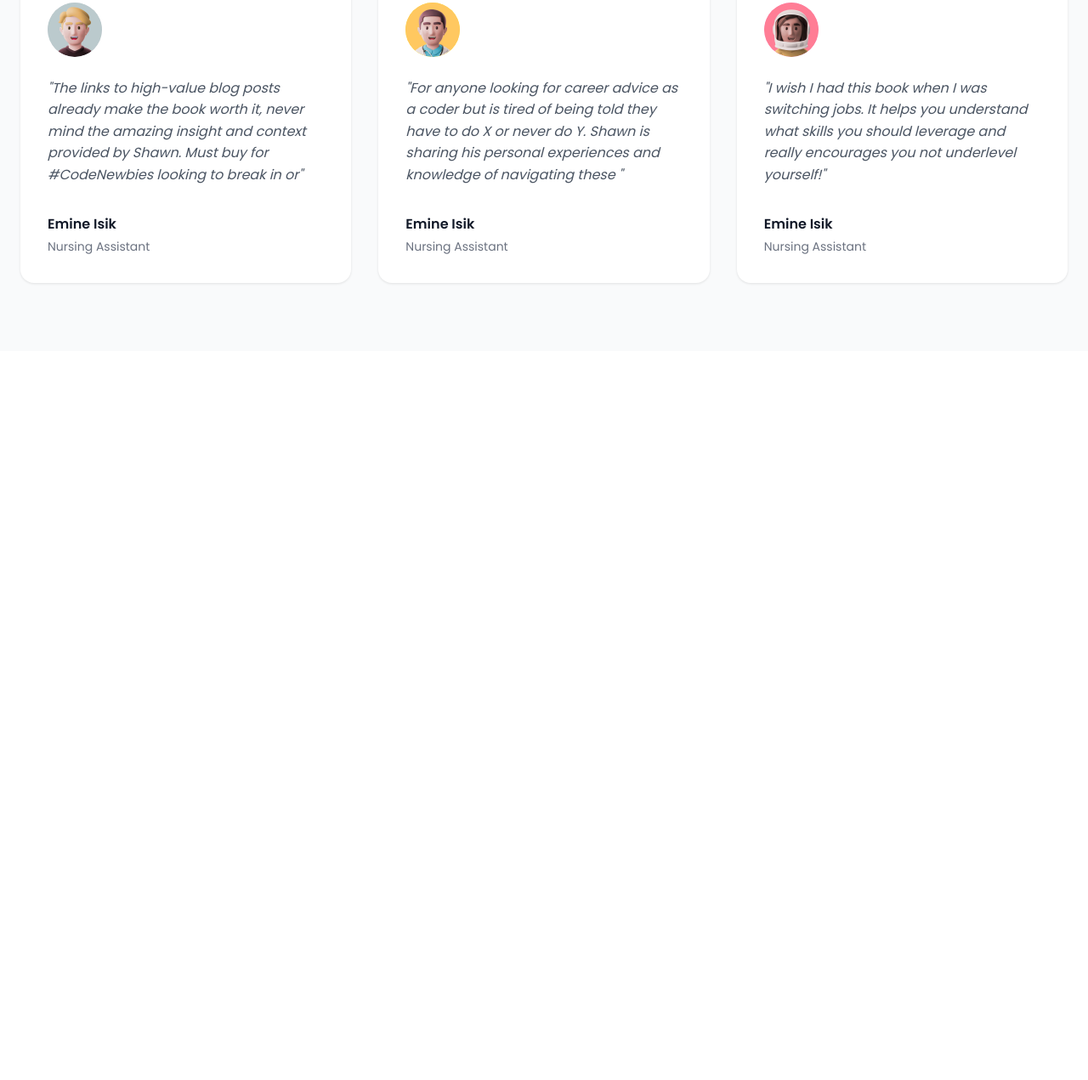
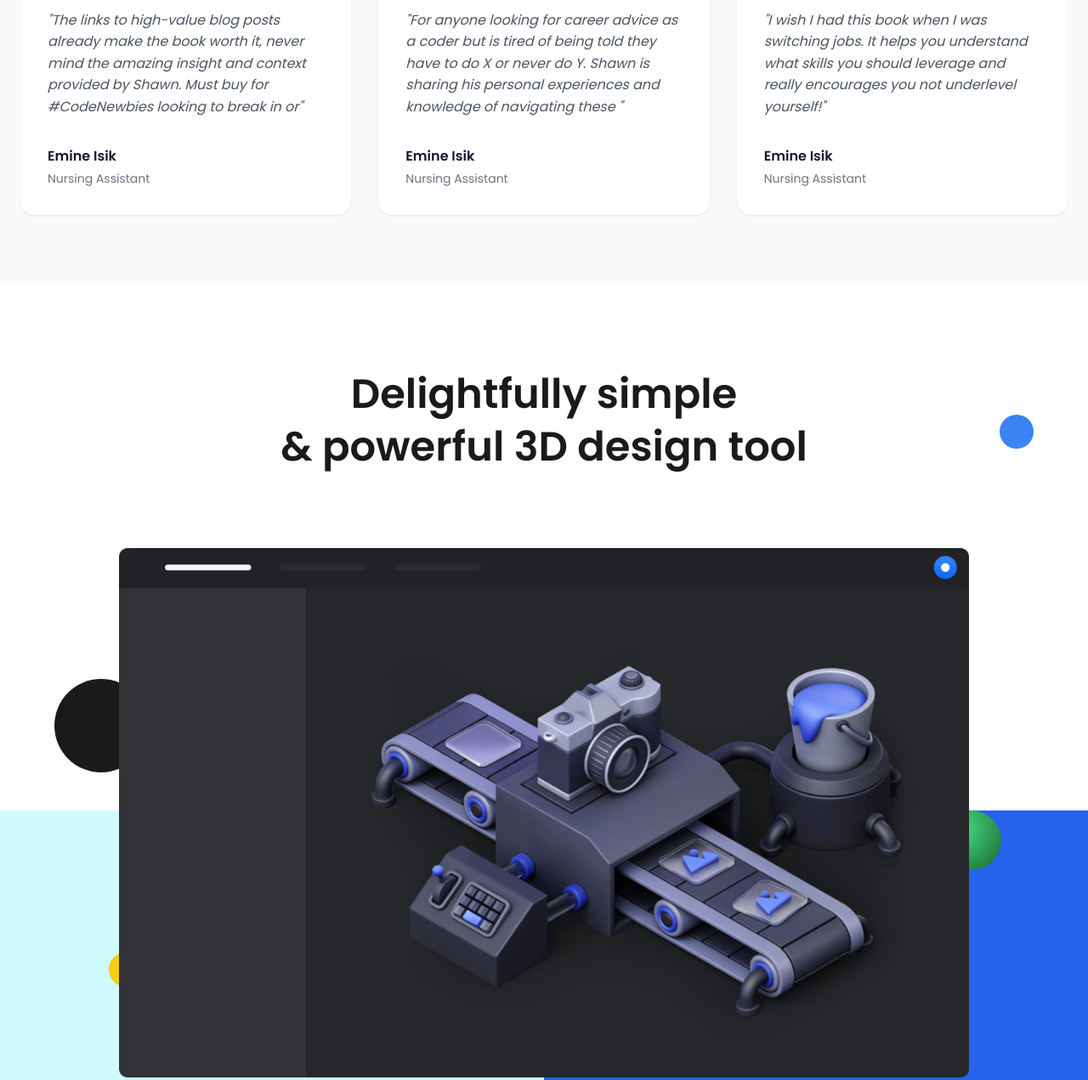
Before and after one commit to sanjayagayan/Paradox-Landing-Page, a website built with Vite: page index.html in a window 1280 px wide. Shown: the part 5561-6832 px from the top of the page at 85% size. Before the commit the page ends 5974 px from the top, so only its background shows below. Built offline with nearby package versions, Linux system fonts and the light colour scheme.

Commit message:
Completed - Showcase Design Tool Component with fully responsive

```diff
--- a/index.html
+++ b/index.html
@@ -461,6 +461,25 @@
       </section>
 
       <section class="showcase">
+        <div class="showcase__bg-split"></div>
+
+        <div class="showcase__circle showcase__circle--black"></div>
+        <div class="showcase__circle showcase__circle--yellow"></div>
+        <div class="showcase__circle showcase__circle--blue"></div>
+        <div class="showcase__circle showcase__circle--green"></div>
+
+        <div class="showcase__container">
+          <div class="showcase__header">
+            <h1 class="showcase__title">
+              Delightfully simple <br>
+              & powerful 3D design tool
+            </h1>
+          </div>
+
+          <div class="showcase__mockup">
+                <img src="./src/assets/showcase.avif" alt="3D design tool interface" class="viewport__image">
+          </div>
+        </div>
       </section>
 
       <section class="cta">
--- /dev/null
+++ b/src/styles/layout/_showcase.scss
@@ -0,0 +1,130 @@
+@use "../abstracts/variables" as *;
+
+.showcase {
+  position: relative;
+  width: 100%;
+  overflow: hidden;
+  display: flex;
+  align-items: center;
+  justify-content: center;
+  padding: 60px 24px;
+  background-color: white;
+
+  @media (min-width: $bp-md){
+    padding: 100px 24px;
+  }
+
+  &__bg-split {
+    position: absolute;
+    inset: 0;
+    z-index: 1;
+    pointer-events: none;
+    background: linear-gradient(
+      to bottom,
+      white 0%,
+      white 60%,
+      #cffafe 60%,
+      #cffafe 100%
+    );
+
+    @media (min-width: $bp-md) {
+      background: linear-gradient(
+        to right,
+        #cffafe 0%,
+        #cffafe 50%,
+        #2563eb 50%,
+        #2563eb 100%
+      );
+      clip-path: inset(60% 0 0 0);
+    }
+  }
+
+  &__container {
+    position: relative;
+    z-index: 20;
+    max-width: 1100px;
+    width: 100%;
+    margin: 0 auto;
+  }
+
+  &__header {
+    text-align: center;
+    margin-bottom: 48px;
+  }
+
+  &__title {
+    font-size: 32px;
+    font-weight: 600;
+    color: $color-dark;
+    line-height: 1.3;
+
+    @media (min-width: $bp-md) {
+      font-size: 48px;
+    }
+  }
+
+
+  &__circle {
+    position: absolute;
+    border-radius: 50%;
+    z-index: 10;
+
+    &--black {
+      left: 5%;
+      top: 45%;
+      width: 80px;
+      height: 80px;
+      background-color: #1a1a1a;
+      @media (min-width: $bp-md) { width: 110px; height: 110px; }
+    }
+
+    &--yellow {
+      left: 10%;
+      bottom: 20%;
+      width: 40px;
+      height: 40px;
+      background-color: #facc15;
+    }
+
+    &--blue {
+      right: 5%;
+      top: 15%;
+      width: 40px;
+      height: 40px;
+      background-color: #3b82f6;
+    }
+
+    &--green {
+      right: 8%;
+      top: 60%;
+      width: 70px;
+      height: 70px;
+      background: radial-gradient(circle at 30% 30%, #4ade80, #166534);
+    }
+
+    @media (max-width: $bp-md) { display: none;}
+
+  }
+
+
+  &__mockup {
+    display: flex;
+    justify-content: center;
+    align-items: center;
+    max-width: 800px;
+    height: auto;
+    margin: 0 auto;
+    padding: 40px 0px 0px 0px;
+
+    .viewport__image{
+        width: 1000px;
+    }
+
+    @media (max-width: $bp-md) {  padding: 0px 0px 0px 0px; .viewport__image{
+        width: 100%;
+        height: auto;
+    }}
+
+  }
+
+}
--- a/src/styles/layout/_testimonials.scss
+++ b/src/styles/layout/_testimonials.scss
@@ -3,7 +3,7 @@
 .testimonials {
   width: 100%;
   background-color: #f9fafb;
-  padding: 80px 24px;
+  padding: 0px 24px 80px 24px ;
 
   &__container {
     max-width: 1280px;
--- a/src/styles/main.scss
+++ b/src/styles/main.scss
@@ -8,4 +8,5 @@
 @use './layout/integrations' as *;
 @use './layout/how-it-works' as *;
 @use './layout/testimonials' as *;
+@use './layout/showcase' as *;
 @use './layout/footer' as *;
```
Also changed, not shown: src/assets/showcase.avif (added).
